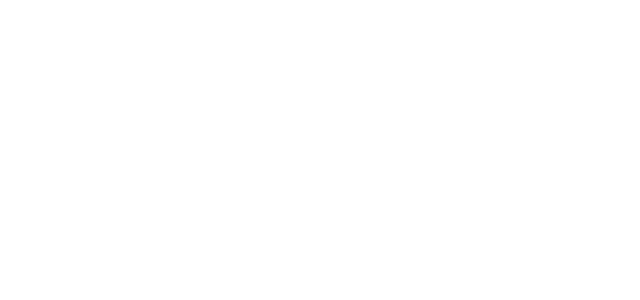
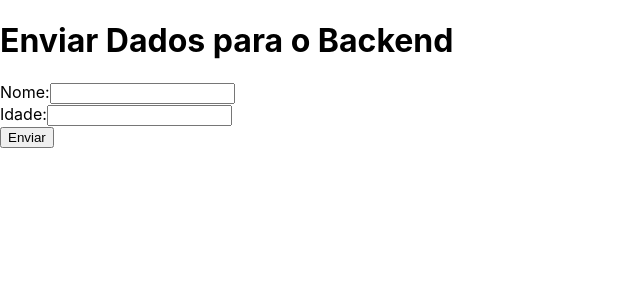
Before and after one commit to JPandini/CIMA-painel_de_controle, a React (Create React App) app: page /cadastro in a window 1280 px wide. Before the commit this address had no page. Shown: the top 300 px of the page, without its empty margins (0-640 px from the left). Built offline with nearby package versions, Linux system fonts and the light colour scheme.

Commit message:
correcao-de-bugs

```diff
--- a/src/pages/Cadastro/index.js
+++ b/src/pages/Cadastro/index.js
@@ -1,34 +1,48 @@
 import React, { useState } from 'react';
 import axios from 'axios';
 
-function AddClientForm({ onClientAdded }) {
-  const [nome, setNome] = useState('');
+function App() {
+  const [responseData, setResponseData] = useState(null);
+  const [inputData, setInputData] = useState({ nome: '', idade: '' });
 
-  const handleNomeChange = (event) => {
-    setNome(event.target.value);
+  const handleSubmit = async (e) => {
+    e.preventDefault();
+
+    try {
+      const response = await axios.post('http://localhost:8000/clientes/', inputData); // Substitua a URL pela rota correta em seu backend
+      setResponseData(response.data);
+    } catch (error) {
+      console.error('Erro ao enviar dados:', error);
+    }
   };
 
-  const handleAddClient = async () => {
-      const response = await axios.post('http://localhost:8000/clientes/', { nome }); // Substitua pela URL correta da sua API
-      onClientAdded(response.data);
-
-      setNome(''); // Limpa o campo de nome após a adição
-      console.log(response.data)
-
+  const handleInputChange = (e) => {
+    const { name, value } = e.target;
+    setInputData((prevData) => ({ ...prevData, [name]: value }));
   };
 
   return (
-    <div>
-      <h2>Adicionar Novo Cliente</h2>
-      <input
-        type="text"
-        placeholder="Nome do Cliente"
-        value={nome}
-        onChange={handleNomeChange}
-      />
-      <button onClick={handleAddClient}>Adicionar Cliente</button>
+    <div className="App">
+      <h1>Enviar Dados para o Backend</h1>
+      <form onSubmit={handleSubmit}>
+        <div>
+          <label>Nome:</label>
+          <input type="text" name="nome" value={inputData.nome} onChange={handleInputChange} />
+        </div>
+        <div>
+          <label>Idade:</label>
+          <input type="text" name="idade" value={inputData.idade} onChange={handleInputChange} />
+        </div>
+        <button type="submit">Enviar</button>
+      </form>
+      {responseData && (
+        <div>
+          <h2>Resposta do Backend:</h2>
+          <pre>{JSON.stringify(responseData, null, 2)}</pre>
+        </div>
+      )}
     </div>
   );
 }
 
-export default AddClientForm;
+export default App;
--- /dev/null
+++ b/src/pages/ListaId/index.js
@@ -0,0 +1,35 @@
+import React, { useEffect, useState } from "react";
+import { useParams } from "react-router-dom";
+import axios from "axios";
+
+function ListaId() {
+  const [cliente, setCliente] = useState([]);
+  const { id } = useParams();
+
+  useEffect(() => {
+    async function loadCliente() {
+      try {
+        const response = await axios.get(`http://localhost:8000/clientes/${id}`);
+        setCliente(response.data); // Update the state with the fetched client data
+        console.log("Deu certo!!");
+      } catch (error) {
+        console.error("Error fetching data:", error);
+      }
+    }
+    loadCliente();
+  }, [id]); // Include 'id' as a dependency to fetch data when the ID changes
+
+  return (
+    <div>
+      <h1>Detalhes do Cliente</h1>
+      <ul>
+        {cliente.map(cliente => (
+          <li key={cliente.id}>{cliente.nome}</li>
+        ))}
+      </ul>
+
+    </div>
+  );
+}
+
+export default ListaId;
--- a/src/pages/Listar/index.js
+++ b/src/pages/Listar/index.js
@@ -3,30 +3,15 @@ import axios from 'axios';
 
 function ClientList() {
   const [clientes, setClientes] = useState([]);
-  const [newClient, setNewClient] = useState({ nome:''}); // Estado para armazenar os dados do novo cliente
 
   useEffect(() => {
     async function fetchData() {
-      try {
-        const response = await axios.get('http://localhost:8000/clientes/'); // Substitua pela URL correta da sua API
-        setClientes(response.data);
-      } catch (error) {
-        console.error('Erro ao buscar clientes:', error);
-      }
+      const response = await axios.get('http://localhost:8000/clientes/'); // Substitua pela URL correta da sua API
+      setClientes(response.data);
     }
 
     fetchData();
   }, []);
-
-  const handleClientAdded = async () => {
-    try {
-      const response = await axios.post('http://localhost:8000/clientes/', newClient); // Substitua pela URL correta da sua API
-      setClientes([...clientes, response.data]);
-      setNewClient({ nome:''}); // Limpar os campos após o POST
-    } catch (error) {
-      console.error('Erro ao adicionar cliente:', error);
-    }
-  };
 
   return (
     <div>
@@ -36,17 +21,6 @@ function ClientList() {
           <li key={cliente.id}>{cliente.nome}</li>
         ))}
       </ul>
-      <div>
-        <h2>Adicionar Novo Cliente</h2>
-        <input
-          type="text"
-          placeholder="Nome"
-          value={newClient.nome}
-          onChange={e => setNewClient({ ...newClient, nome: e.target.value })}
-        />
-
-        <button onClick={handleClientAdded}>Adicionar Cliente</button>
-      </div>
     </div>
   );
 }
--- a/src/routes.js
+++ b/src/routes.js
@@ -1,14 +1,18 @@
 import { BrowserRouter, Routes, Route } from "react-router-dom";
 
 import ClientList from "./pages/Listar";
-
+import Cadastro from "./pages/Cadastro";
+import ListaId from "./pages/ListaId";
 
 function RouteApp(){
 return(
 <BrowserRouter>
     <Routes>
 
-        <Route path="/" element={ <ClientList/> }/>
+        <Route path="/listar" element={ <ClientList/> }/>
+        <Route path="/cadastro" element={ <Cadastro/> }/>
+        <Route path="/lista/:id" element={ <ListaId/> }/>
+
 
     </Routes>
 </BrowserRouter>
```
Also changed, not shown: src/pages/Home/index.js (added).
